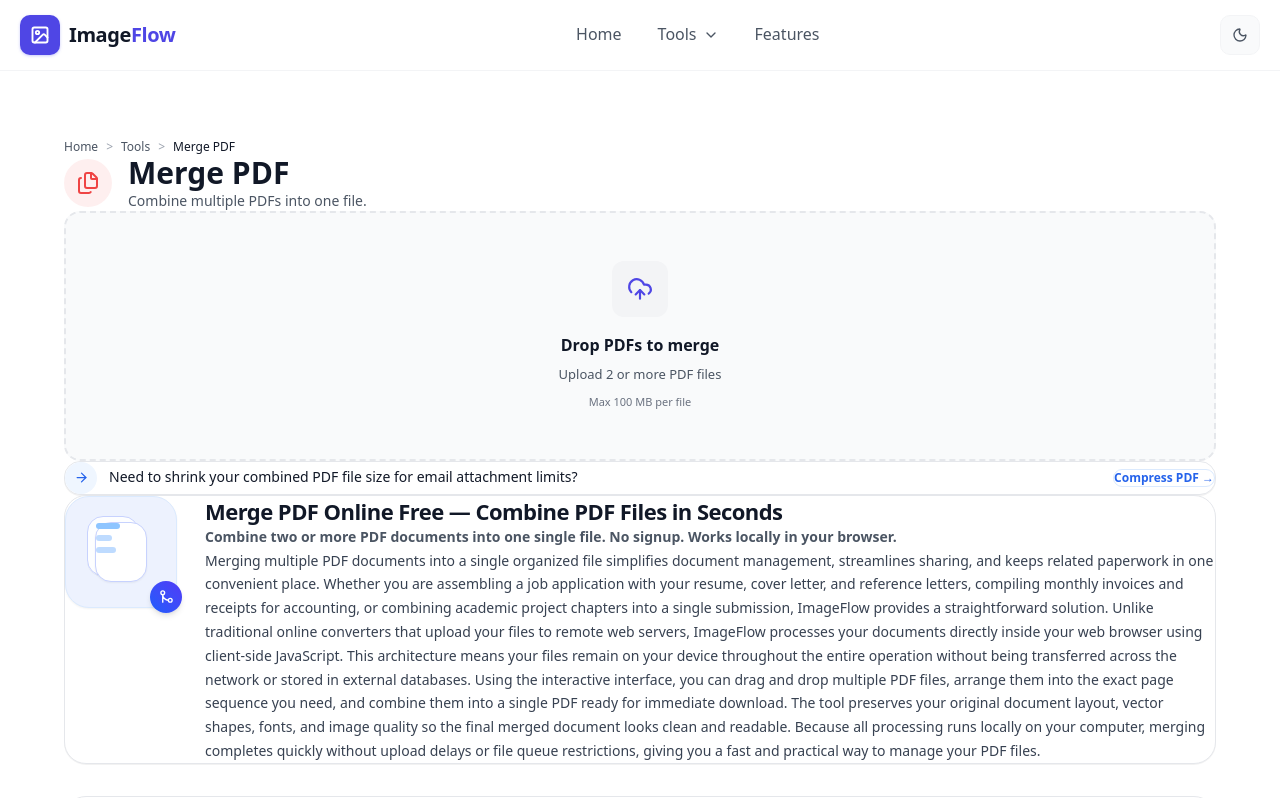
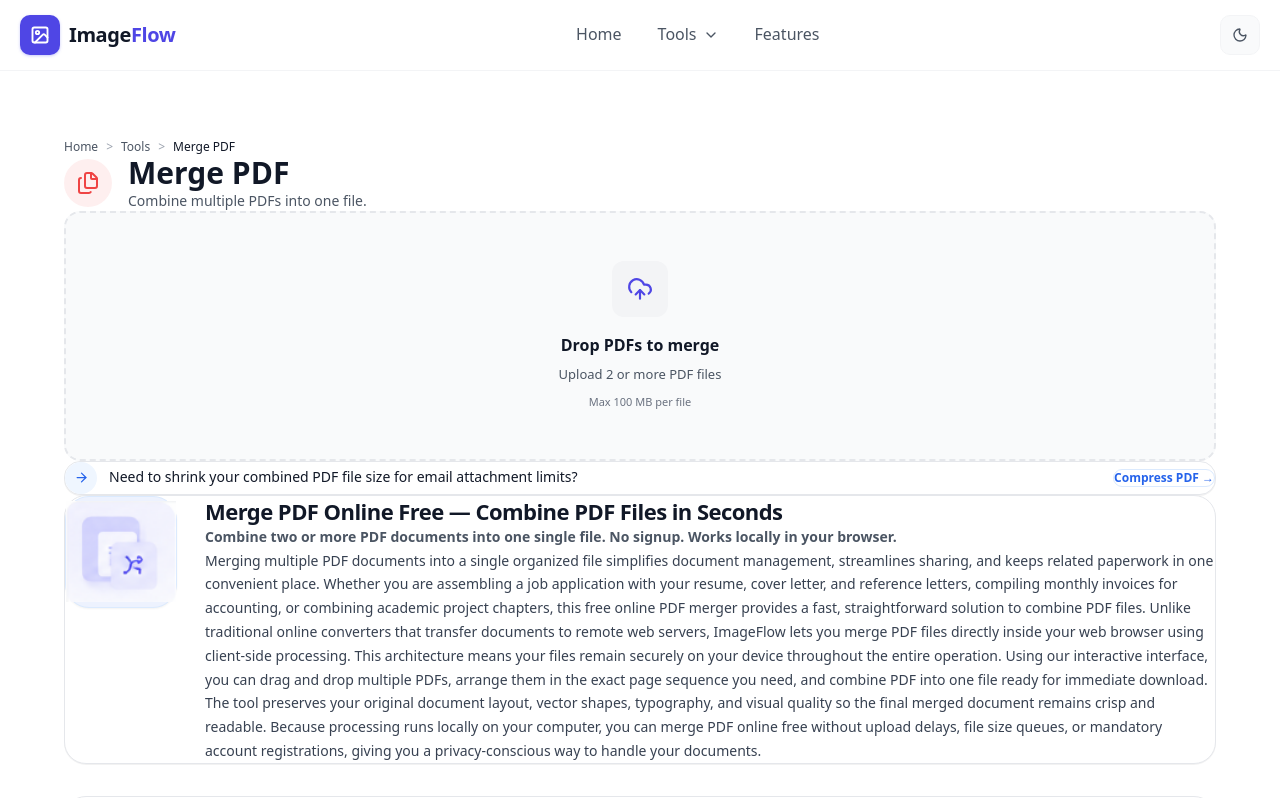
Before and after one commit to saurabh20402-ai/imageflowpdf, a Next.js app: page /tools/merge-pdf in a window 1280 px wide. Shown: the top 798 px of the page. Built offline with nearby package versions, Linux system fonts and the light colour scheme.

Commit message:
fix: replace hero illustration with exact user reference image asset and optimize SEO keywords

```diff
--- a/src/components/ToolPageClient.jsx
+++ b/src/components/ToolPageClient.jsx
@@ -325,20 +325,13 @@
           {/* 1. Main Intro Card */}
           <div className="p-6 sm:p-7 md:p-8 rounded-2xl md:rounded-[22px] bg-[var(--surface-card)] border border-[var(--hairline)] shadow-2xs">
             <div className="flex flex-col md:flex-row gap-5 md:gap-7 items-start">
-              {/* Compact Illustration badge */}
-              <div className="w-20 h-20 sm:w-24 sm:h-24 md:w-28 md:h-28 rounded-2xl md:rounded-3xl bg-[#edf2fe] dark:bg-indigo-950/40 relative flex items-center justify-center flex-shrink-0 border border-[#dbeafe] dark:border-indigo-900/50 shadow-xs select-none self-center md:self-start">
-                {/* Back document sheet */}
-                <div className="absolute w-10 h-12 sm:w-12 sm:h-14 md:w-13 md:h-15 bg-white/90 dark:bg-gray-800/90 rounded-lg border border-[#c7d2fe] dark:border-indigo-900/60 transform -translate-x-1.5 -translate-y-1 sm:-translate-x-2 sm:-translate-y-1.5 shadow-2xs" />
-                {/* Front document sheet */}
-                <div className="relative w-10 h-12 sm:w-12 sm:h-14 md:w-13 md:h-15 bg-white dark:bg-gray-800 rounded-lg border border-[#c7d2fe] dark:border-indigo-900/80 shadow-xs flex flex-col justify-start p-1.5 sm:p-2 gap-1 sm:gap-1.5">
-                  <div className="w-5 sm:w-6 h-1 sm:h-1.5 bg-blue-300 dark:bg-blue-700 rounded-full" />
-                  <div className="w-3.5 sm:w-4 h-1 sm:h-1.5 bg-blue-200 dark:bg-blue-800 rounded-full" />
-                  <div className="w-4 sm:w-5 h-1 sm:h-1.5 bg-blue-200 dark:bg-blue-800 rounded-full" />
-                </div>
-                {/* Floating merge badge */}
-                <div className="absolute -bottom-1 -right-1 sm:-bottom-1.5 sm:-right-1.5 w-7 h-7 sm:w-8 sm:h-8 rounded-xl bg-gradient-to-tr from-blue-600 to-indigo-600 shadow-md flex items-center justify-center text-white">
-                  <Icons.GitMerge size={15} strokeWidth={2.2} />
-                </div>
+              {/* User Reference Hero Illustration Badge */}
+              <div className="w-20 h-20 sm:w-24 sm:h-24 md:w-28 md:h-28 rounded-2xl md:rounded-3xl bg-[#edf2fe] dark:bg-indigo-950/40 flex items-center justify-center flex-shrink-0 border border-[#dbeafe] dark:border-indigo-900/50 shadow-xs select-none self-center md:self-start p-1.5 sm:p-2">
+                <img
+                  src="/images/merge-pdf-hero.png"
+                  alt="Merge PDF Online Free"
+                  className="w-full h-full object-contain"
+                />
               </div>
 
               {/* Text content */}
--- a/src/data/tool-seo-content.js
+++ b/src/data/tool-seo-content.js
@@ -525,7 +525,7 @@
   "merge-pdf": {
     "title": "Merge PDF Online Free — Combine PDF Files in Seconds",
     "subtitle": "Combine two or more PDF documents into one single file. No signup. Works locally in your browser.",
-    "introduction": "Merging multiple PDF documents into a single organized file simplifies document management, streamlines sharing, and keeps related paperwork in one convenient place. Whether you are assembling a job application with your resume, cover letter, and reference letters, compiling monthly invoices and receipts for accounting, or combining academic project chapters into a single submission, ImageFlow provides a straightforward solution. Unlike traditional online converters that upload your files to remote web servers, ImageFlow processes your documents directly inside your web browser using client-side JavaScript. This architecture means your files remain on your device throughout the entire operation without being transferred across the network or stored in external databases. Using the interactive interface, you can drag and drop multiple PDF files, arrange them into the exact page sequence you need, and combine them into a single PDF ready for immediate download. The tool preserves your original document layout, vector shapes, fonts, and image quality so the final merged document looks clean and readable. Because all processing runs locally on your computer, merging completes quickly without upload delays or file queue restrictions, giving you a fast and practical way to manage your PDF files.",
+    "introduction": "Merging multiple PDF documents into a single organized file simplifies document management, streamlines sharing, and keeps related paperwork in one convenient place. Whether you are assembling a job application with your resume, cover letter, and reference letters, compiling monthly invoices for accounting, or combining academic project chapters, this free online PDF merger provides a fast, straightforward solution to combine PDF files. Unlike traditional online converters that transfer documents to remote web servers, ImageFlow lets you merge PDF files directly inside your web browser using client-side processing. This architecture means your files remain securely on your device throughout the entire operation. Using our interactive interface, you can drag and drop multiple PDFs, arrange them in the exact page sequence you need, and combine PDF into one file ready for immediate download. The tool preserves your original document layout, vector shapes, typography, and visual quality so the final merged document remains crisp and readable. Because processing runs locally on your computer, you can merge PDF online free without upload delays, file size queues, or mandatory account registrations, giving you a privacy-conscious way to handle your documents.",
     "useCases": {
       "title": "Common Use Cases for Merging PDFs",
       "items": [
```
Also changed, not shown: public/images/merge-pdf-hero.png (added).
